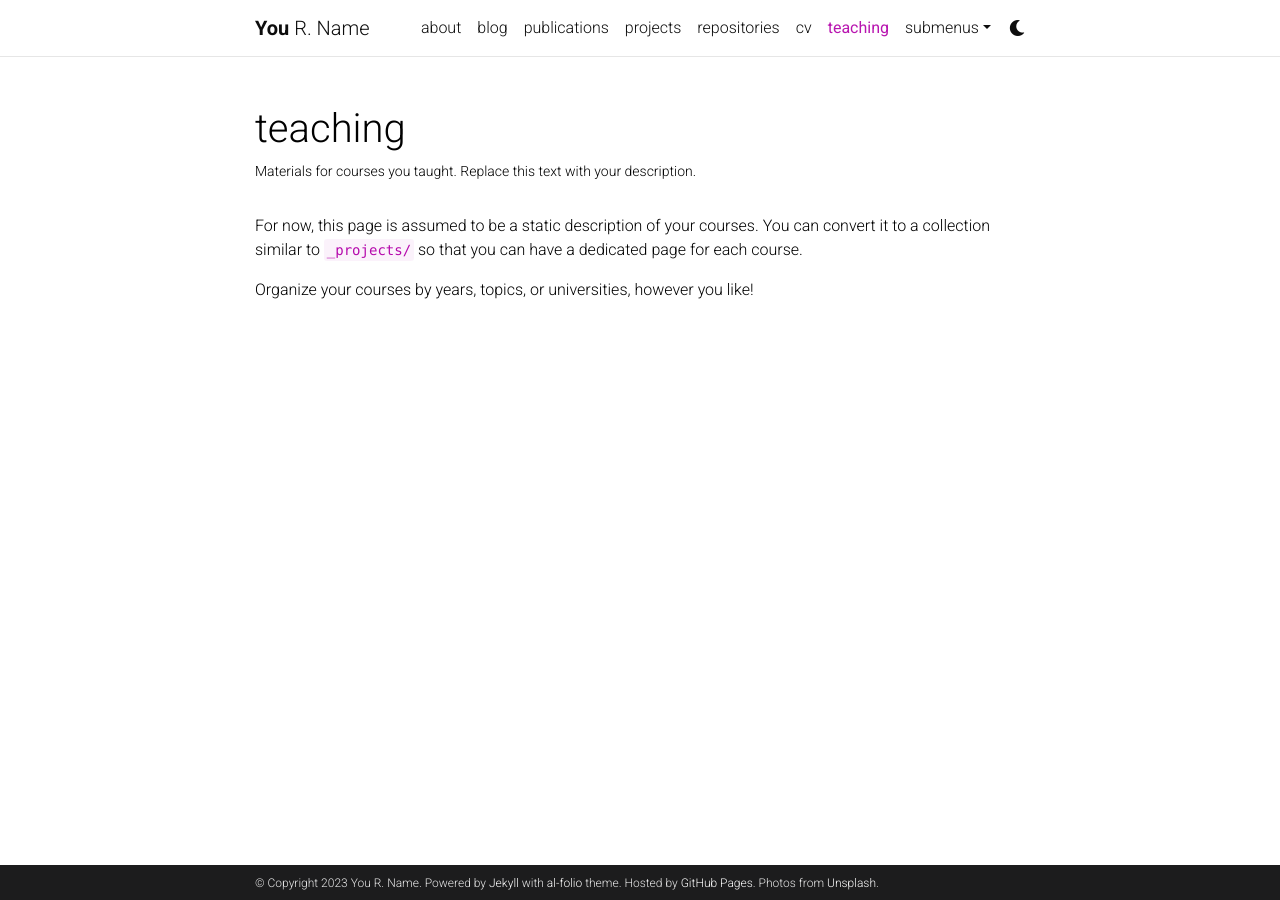
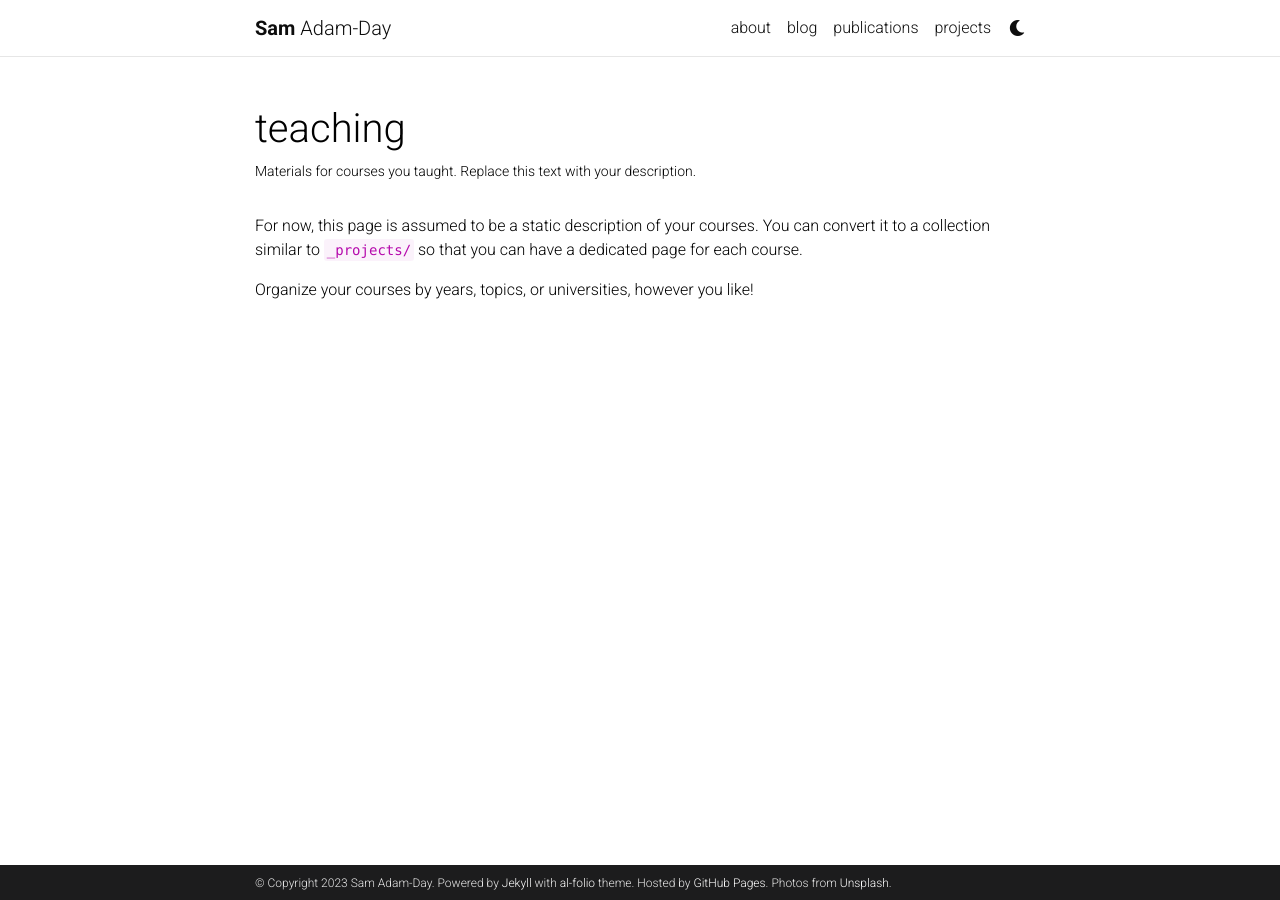
Before and after one commit to SamAdamDay/SamAdamDay.github.io, a Jekyll site: the page built from _pages/teaching.md, in a window 1280 px wide. Built offline with Jekyll 4.4.1, drawn with Linux system fonts in a browser that asks for light colours; comment, search, counter and statistics services are not loaded; a style sheet for code colours, icons or effects is not loaded.

Commit message:
Initial configurations

```diff
--- a/_config.yml
+++ b/_config.yml
@@ -3,23 +3,23 @@
 # -----------------------------------------------------------------------------
 
 title: blank # the website title (if blank, full name will be used instead)
-first_name: You
-middle_name: R.
-last_name: Name
-email: you@example.com
+first_name: Sam
+middle_name:
+last_name: Adam-Day
+email: me@samadamday.com
 description: > # the ">" symbol means to ignore newlines until "footer_text:"
   A simple, whitespace theme for academics. Based on [*folio](https://github.com/bogoli/-folio) design.
 footer_text: >
   Powered by <a href="https://jekyllrb.com/" target="_blank">Jekyll</a> with <a href="https://github.com/alshedivat/al-folio">al-folio</a> theme.
   Hosted by <a href="https://pages.github.com/" target="_blank">GitHub Pages</a>.
   Photos from <a href="https://unsplash.com" target="_blank">Unsplash</a>.
-keywords: jekyll, jekyll-theme, academic-website, portfolio-website  # add your own keywords or leave empty
+keywords:  # add your own keywords or leave empty
 
 lang: en # the language of your site (for example: en, fr, cn, ru, etc.)
 icon: ⚛️  # the emoji used as the favicon (alternatively, provide image name in /assets/img/)
 
-url: https://alshedivat.github.io # the base hostname & protocol for your site
-baseurl: /al-folio # the subpath of your site, e.g. /blog/
+url: https://samadamday.github.io # the base hostname & protocol for your site
+baseurl: / # the subpath of your site, e.g. /blog/
 last_updated: false # set to true if you want to display last updated in the footer
 impressum_path:  # set to path to include impressum link in the footer, use the same path as permalink in a page, helps to conform with EU GDPR
 
@@ -114,9 +114,9 @@
 # Blog
 # -----------------------------------------------------------------------------
 
-blog_name: al-folio # blog_name will be displayed in your blog page
+blog_name: Blog # blog_name will be displayed in your blog page
 blog_nav_title: blog # your blog must have a title for it to be displayed in the nav bar
-blog_description: a simple whitespace theme for academics
+blog_description: Sam Adam-Day's blog
 permalink: /blog/:year/:title/
 
 # Pagination
@@ -127,7 +127,7 @@
 # Follow instructions on https://giscus.app/ to setup for your repo to fill out
 # the information below.
 giscus:
-  repo: alshedivat/al-folio      # <your-github-user-name>/<your-github-repo-name>
+  repo: samadamday/al-folio      # <your-github-user-name>/<your-github-repo-name>
   repo_id: MDEwOlJlcG9zaXRvcnk2MDAyNDM2NQ==
   category: Comments             # name of the category under which discussions will be created
   category_id: DIC_kwDOA5PmLc4CTBt6
@@ -147,8 +147,6 @@
 # If you have blog posts published on medium.com or other exteranl sources,
 # you can display them in your blog by adding a link to the RSS feed.
 external_sources:
-  - name: medium.com
-    rss_url: https://medium.com/@al-folio/feed
 
 # -----------------------------------------------------------------------------
 # Collections
@@ -250,8 +248,8 @@
 
 scholar:
 
-  last_name: [Einstein]
-  first_name: [Albert, A.]
+  last_name: [Adam-Day]
+  first_name: [Sam]
 
   style: apa
   locale: en
```
Also changed, not shown: _pages/about.md (+1 -4 lines), _pages/cv.md (+1 -1 lines), _pages/dropdown.md (+1 -1 lines), _pages/repositories.md (+1 -1 lines), _pages/teaching.md (+1 -1 lines).
